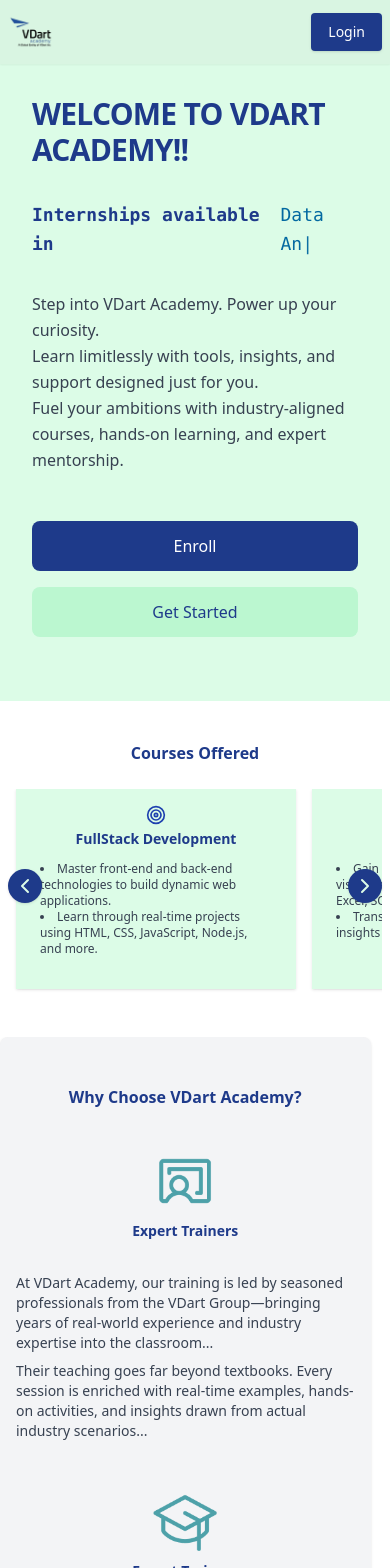
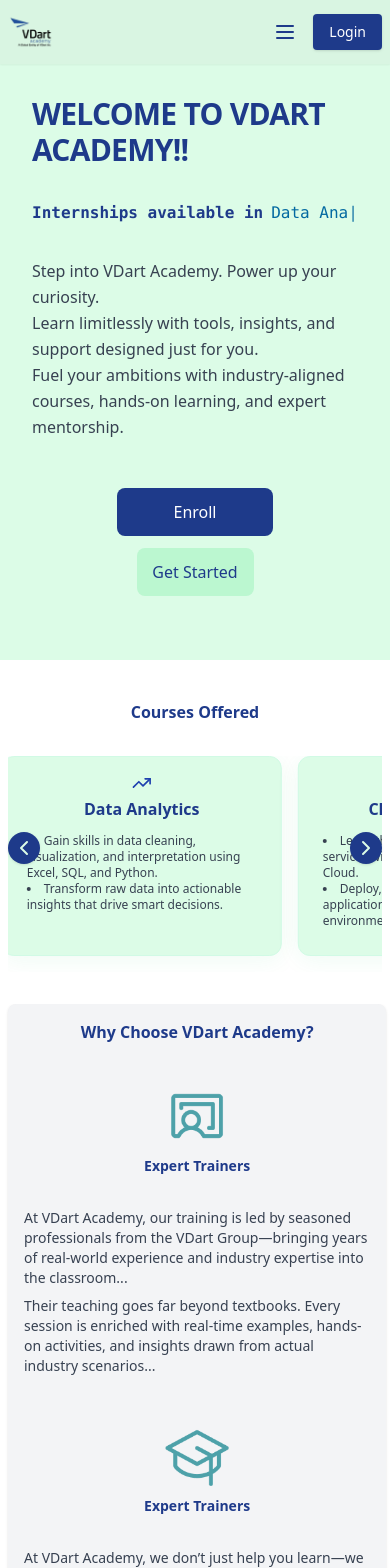
Before and after one commit to aakifsaf/VDartFrontend, a React (Vite) app in the folder frontend/: page / in a window 390 px wide. Shown: the top 1568 px of the page. Built offline with nearby package versions, Linux system fonts and the light colour scheme.

Commit message:
code updated

```diff
--- a/frontend/src/index.css
+++ b/frontend/src/index.css
@@ -2,74 +2,6 @@
 @tailwind components;
 @tailwind utilities;
 
-:root {
-  font-family: system-ui, Avenir, Helvetica, Arial, sans-serif;
-  line-height: 1.5;
-  font-weight: 400;
-
-  color-scheme: light dark;
-  color: rgba(255, 255, 255, 0.87);
-  background-color: #242424;
-
-  font-synthesis: none;
-  text-rendering: optimizeLegibility;
-  -webkit-font-smoothing: antialiased;
-  -moz-osx-font-smoothing: grayscale;
-}
-
-a {
-  font-weight: 500;
-  color: #646cff;
-  text-decoration: inherit;
-}
-a:hover {
-  color: #535bf2;
-}
-
-body {
-  margin: 0;
-  display: flex;
-  place-items: center;
-  min-width: 320px;
-  min-height: 100vh;
-}
-
-h1 {
-  font-size: 3.2em;
-  line-height: 1.1;
-}
-
-button {
-  border-radius: 8px;
-  border: 1px solid transparent;
-  padding: 0.6em 1.2em;
-  font-size: 1em;
-  font-weight: 500;
-  font-family: inherit;
-  background-color: #1a1a1a;
-  cursor: pointer;
-  transition: border-color 0.25s;
-}
-button:hover {
-  border-color: #646cff;
-}
-button:focus,
-button:focus-visible {
-  outline: 4px auto -webkit-focus-ring-color;
-}
-
-@media (prefers-color-scheme: light) {
-  :root {
-    color: #213547;
-    background-color: #ffffff;
-  }
-  a:hover {
-    color: #747bff;
-  }
-  button {
-    background-color: #f9f9f9;
-  }
-}
 
 @keyframes typewriter-loop {
   0% {
@@ -127,3 +59,16 @@
 .animate-scroll {
   animation: scroll 40s linear infinite;
 }
+
+.slider {
+  animation: roll 10s linear infinite;
+}
+
+@keyframes roll {
+  0% {
+    transform: translateX(0);
+  }
+  100% {
+    transform: translateX(-100%);
+  }
+}
--- a/frontend/src/pages/HomePage.jsx
+++ b/frontend/src/pages/HomePage.jsx
@@ -218,6 +218,41 @@
     return () => clearTimeout(timeout);
   }, [charIndex, isDeleting, roleIndex]);
 
+    useEffect(() => {
+    const el = scrollRef.current;
+    const onScroll = () => {
+      const scrollTop = window.scrollY;
+      if (el) el.scrollLeft = scrollTop;
+    };
+    window.addEventListener("scroll", onScroll);
+    return () => window.removeEventListener("scroll", onScroll);
+  }, []);
+
+  const scrollContainerRef = useRef(null);
+  const wrapperRef = useRef(null);
+
+  useEffect(() => {
+    const container = scrollContainerRef.current;
+    const wrapper = wrapperRef.current;
+
+    const handleScroll = () => {
+      const containerTop = container.offsetTop;
+      const containerHeight = container.offsetHeight;
+      const scrollY = window.scrollY;
+
+      // If in view, scroll horizontally
+      if (scrollY >= containerTop && scrollY < containerTop + containerHeight) {
+        const horizontalScroll = scrollY - containerTop;
+        wrapper.scrollLeft = horizontalScroll;
+      }
+    };
+
+    window.addEventListener("scroll", handleScroll);
+    return () => window.removeEventListener("scroll", handleScroll);
+  }, []);
+
+    const [navOpen, setNavOpen] = useState(false);
+
   return (
     <div className="flex flex-col min-h-screen bg-green-100 font-sans text-[#002244] w-full">
       {/* Header */}
@@ -228,6 +263,7 @@
         </div>
         {/* Nav Links and User Icon */}
         <div className="flex items-center gap-2 md:gap-8">
+          {/* Desktop Nav */}
           <nav className="hidden md:flex gap-4 md:gap-10 text-sm font-medium text-blue-900">
             <a href="#home" className="font-bold text-blue-900">Home</a>
             <a href="#courses" className="text-blue-900">Courses</a>
@@ -235,11 +271,40 @@
             <a href="#about" className="text-blue-900">About Us</a>
             <a href="#contact" className="text-blue-900">Contact</a>
           </nav>
+          {/* Hamburger Icon */}
+          <button
+            className="md:hidden p-2 rounded focus:outline-none"
+            onClick={() => setNavOpen(!navOpen)}
+            aria-label="Open navigation"
+          >
+            {navOpen ? <X className="w-6 h-6 text-blue-900" /> : <Menu className="w-6 h-6 text-blue-900" />}
+          </button>
           <button className="bg-blue-900 text-white px-4 md:px-8 py-2 text-sm rounded shadow hover:bg-blue-800 transition">
             Login
           </button>
         </div>
+        {/* Mobile Nav Drawer */}
+        {navOpen && (
+          <nav className="fixed top-16 left-0 w-full bg-[#D9F5E2] shadow-lg z-50 flex flex-col items-center py-6 gap-6 md:hidden animate-slideDown">
+            <a href="#home" className="font-bold text-blue-900" onClick={() => setNavOpen(false)}>Home</a>
+            <a href="#courses" className="text-blue-900" onClick={() => setNavOpen(false)}>Courses</a>
+            <a href="#gallery" className="text-blue-900" onClick={() => setNavOpen(false)}>Gallery</a>
+            <a href="#about" className="text-blue-900" onClick={() => setNavOpen(false)}>About Us</a>
+            <a href="#contact" className="text-blue-900" onClick={() => setNavOpen(false)}>Contact</a>
+          </nav>
+        )}
       </header>
+      <style>
+        {`
+          @keyframes slideDown {
+            from { opacity: 0; transform: translateY(-20px);}
+            to { opacity: 1; transform: translateY(0);}
+          }
+          .animate-slideDown {
+            animation: slideDown 0.2s ease;
+          }
+        `}
+      </style>
 
       {/* Hero Section */}
       <section className="relative overflow-hidden min-h-[200px] md:min-h-[300px] lg:min-h-[400px] px-4 md:px-8 pt-24 pb-16" id="home">
@@ -269,14 +334,15 @@
 
               {/* Typing Text */}
               <div className="mb-8">
-                <p className="text-lg md:text-xl lg:text-2xl font-mono leading-relaxed flex items-start gap-4">
-                  <span className="font-bold text-blue-900">Internships available in</span>
+  <p className="text-base sm:text-lg md:text-xl lg:text-2xl font-mono leading-relaxed flex flex-wrap md:flex-column items-start gap-2 sm:gap-4">
+    <span className="font-bold text-blue-900 ">Internships available in</span>
     <span className="relative inline-block">
       <span className="text-sky-700">{text}</span>
       <span className="animate-pulse text-sky-700">|</span>
     </span>
   </p>
 </div>
+
 
               {/* Description */}
               <div className="mb-12">
@@ -288,13 +354,14 @@
               </div>
 
               {/* Action Buttons */}
-              <div className="flex flex-col md:flex-row gap-4 md:gap-6">
-                <button className="w-full md:w-auto px-6 md:px-8 py-3 md:py-4 bg-blue-900 rounded-lg hover:bg-blue-800 transition-all duration-200 hover:text-white">
-                  <a href="https://forms.gle/UJpTdevcRG2d61ur6" target="_blank" rel="noopener noreferrer" className="text-white">
+              <div className="flex flex-col items-center md:items-start md:flex-row  gap-3 md:gap-6">
+                <a href="https://forms.gle/UJpTdevcRG2d61ur6" target="_blank" rel="noopener noreferrer">
+                <button className="w-[40vw] md:w-auto px-6 md:px-8 py-3 md:py-4 text-white bg-blue-900 rounded-lg hover:bg-blue-800 transition-all duration-200">
+
                     Enroll
+                </button>
                  </a>
-                </button>
-                <button className="w-full md:w-auto px-6 md:px-8 py-3 md:py-4 bg-green-200 text-blue-900 rounded-lg hover:bg-green-300 transition-all duration-200">
+                <button className="w-[30vw] md:w-auto px-2 md:px-8 py-3 md:py-4 bg-green-200 text-blue-900 rounded-lg hover:bg-green-300 transition-all duration-200">
                   Get Started
                 </button>
               </div>
@@ -307,7 +374,7 @@
                 src={images[currentIndex]}
                 alt="Changing"
                 className={`absolute bottom-0 right-0 transition-all duration-500  md:h-[460px] ${
-                  currentIndex === 2 ? 'max-w-[460px] md:max-w-[460px] right-0' : 'max-w-[320px] md:max-w-[320px] right-4 md:right-10'
+                  currentIndex === 2 ? 'max-w-[480px] md:max-w-[480px] right-0' : 'max-w-[330px] md:max-w-[330px] right-4 md:right-10'
                 }`}
               />
         </div>
@@ -315,10 +382,10 @@
 
       {/* Courses Offered */}
 <section className="relative px-2 md:px-4 pt-10 pb-8 bg-white z-0" id="courses">
-        <h3 className="text-center text-base font-bold text-blue-900 relative z-50 pb-6">
+  <h3 className="text-center text-base font-bold text-blue-900 relative z-50 pb-8">
     Courses Offered
   </h3>
-        <div className="overflow-x-auto w-full z-20">
+  <div className="overflow-x-hidden w-full z-20">
     <div className="absolute top-[50%] left-2 z-50">
       <button onClick={scrollLeft} className="bg-blue-900 shadow p-1 rounded-full">
         <ChevronLeft className="text-green-100" />
@@ -329,29 +396,42 @@
         <ChevronRight className="text-green-100" />
       </button>
     </div>
-          <div className="overflow-x-auto w-full z-20">
+    <div className="overflow-x-hidden w-full z-20">
       <div
         ref={sliderRef}
-              className="flex gap-4 md:gap-6 snap-x snap-mandatory overflow-x-auto scroll-smooth px-2 pb-4"
-              style={{ scrollbarWidth: "none" }}
+        className="flex gap-4 md:gap-6 snap-x snap-mandatory px-2 pb-4 animate-courses-roll"
+        style={{
+          scrollbarWidth: "none",
+          animation: "coursesRoll 10s linear infinite",
+        }}
+        onMouseEnter={e => e.currentTarget.style.animationPlayState = "paused"}
+        onMouseLeave={e => e.currentTarget.style.animationPlayState = "running"}
       >
-              {/* Hide Scrollbar for Webkit */}
         <style>{`
           ::-webkit-scrollbar {
             display: none;
           }
+          @keyframes coursesRoll {
+          0% { transform: translateX(0); }
+          80% { transform: translateX(-105%); }
+          90% { transform: translateX(-105%); }
+          95% { transform: translateX(0); }
+        }
         `}</style>
-              {/* Card Template */}
-              {courses.map((course, idx) => (
+        {[...courses, ...courses].map((course, idx) => (
           <div
             key={idx}
-                  className="w-[280px] md:w-[380px] lg:w-[400px] h-[200px] snap-center bg-green-100 p-4 md:p-6 shadow text-center flex-shrink-0"
+            className="w-[280px] md:w-[380px] lg:w-[400px] h-[200px] snap-center bg-green-100 p-4 md:p-6 shadow text-center flex-shrink-0 rounded-xl transition-transform duration-300 hover:scale-105"
+            style={{
+              boxShadow: "0 4px 24px rgba(34,197,94,0.07)",
+              border: "1px solid #d1fae5",
+            }}
           >
             <div className="flex flex-col items-center gap-1 mb-2">
               {course.icon}
-                    <h4 className="font-semibold text-sm text-blue-900">{course.title}</h4>
+              <h4 className="font-semibold text-base md:text-lg text-blue-900">{course.title}</h4>
             </div>
-                  <ul className="text-xs list-disc list-inside text-gray-700 text-left mt-3 px-2 md:px-4">
+            <ul className="text-xs md:text-sm list-disc list-inside text-gray-700 text-left mt-3 px-2 md:px-4">
               {course.points.map((pt, i) => (
                 <li key={i}>{pt}</li>
               ))}
@@ -364,8 +444,8 @@
 </section>
 
       {/* About Section */}
-      <section className="bg-white " id="about">
-        <div className="gap-6 bg-gray-100 py-12 px-4 md:px-20 rounded-lg shadow w-[95vw] md:w-[100vw]">
+      <section className="bg-white px-2" id="about">
+        <div className=" gap-6 bg-gray-100 py-4 md:py-12 px-4 md:px-20 rounded-lg shadow w-[97vw] md:w-[100vw]">
         <h2 className="text-center text-base font-bold text-blue-900 mb-10">Why Choose VDart Academy?</h2>
         <div className="space-y-12">
           {/* Feature Blocks */}
@@ -430,8 +510,8 @@
       </section>
 
       {/* Alumni Section */}
-      <section className="bg-[#fdfdfb] py-10 px-2 md:px-4">
-        <h3 className="text-center text-sm font-bold text-blue-900 mb-6">
+      <section className="bg-[#fdfdfb] py-8 px-2 md:px-4">
+        <h3 className="text-center text-sm font-bold text-blue-900 mb-8">
           Hear From Our Alumni
         </h3>
         <div className="max-w-5xl h-auto md:h-[180px] mx-auto bg-gray-100 rounded shadow-md flex flex-col md:flex-row items-center overflow-hidden">
@@ -461,58 +541,79 @@
       </section>
 
       {/* Contact Section */}
-      <section className="bg-gray-100 py-10 px-2 md:px-4" id="contact">
-        <h2 className="text-center text-sm font-bold text-blue-900 mb-8">Contact Us</h2>
-        <div className="w-full max-w-xl md:w-[700px] md:h-[460px] mx-auto bg-white p-4 md:p-10 rounded shadow-md flex items-center justify-center">
+      <section className="bg-gray-100 py-10 px-4" id="contact">
+  <h2 className="text-center text-xl font-bold text-blue-900 mb-10">Contact Us</h2>
+  <div className="max-w-6xl mx-auto bg-white rounded shadow-md overflow-hidden grid grid-cols-1 md:grid-cols-2">
+    {/* Map Section */}
+    <div className="h-80 md:h-auto hidden md:block">
+  <iframe
+    title="Location Map"
+    src="https://www.google.com/maps/embed?pb=!1m18!1m12!1m3!1d15677.361437052865!2d78.67921652814984!3d10.785222629822906!2m3!1f0!2f0!3f0!3m2!1i1024!2i768!4f13.1!3m3!1m2!1s0x3baaf55b333f9c25%3A0xfc2cfc83ced05e74!2sVDart!5e0!3m2!1sen!2sin!4v1752641096910!5m2!1sen!2sin"  // Replace with your location embed URL
+    width="100%"
+    height="100%"
+    allowFullScreen=""
+    loading="lazy"
+    referrerPolicy="no-referrer-when-downgrade"
+    className="w-full h-full border-0"
+  ></iframe>
+</div>
+    {/* Form Section */}
+    <div className="min-h-screen flex items-center justify-center bg-gradient-to-br from-green-100 via-blue-100 to-blue-200 p-6 md:p-10">
   <form
     ref={formRef}
     onSubmit={sendEmail}
-            className="space-y-6 md:space-y-8 w-full md:w-[500px]"
+    className="w-full max-w-md backdrop-blur-md bg-white/70 border border-white/40 rounded-xl shadow-2xl p-8 space-y-6"
   >
+    <h2 className="text-2xl font-semibold text-blue-900 text-center">Contact Us</h2>
+
     <input
       type="text"
       name="name"
-              placeholder="Name"
+      placeholder="Your Name"
       required
-              className="w-full px-4 py-2 border border-blue-900 bg-green-100 text-sm focus:outline-none focus:ring-2 focus:ring-blue-300"
+      className="w-full px-4 py-3 border border-transparent rounded-lg bg-white/60 focus:outline-none focus:ring-2 focus:ring-blue-500 placeholder-gray-500 text-sm shadow-sm transition-all"
     />
     <input
       type="email"
       name="email"
-              placeholder="Email address"
+      placeholder="Email Address"
       required
-              className="w-full px-4 py-2 border border-blue-900 bg-green-100 text-sm focus:outline-none focus:ring-2 focus:ring-blue-300"
+      className="w-full px-4 py-3 border border-transparent rounded-lg bg-white/60 focus:outline-none focus:ring-2 focus:ring-blue-500 placeholder-gray-500 text-sm shadow-sm transition-all"
     />
     <input
       type="tel"
       name="phone"
       placeholder="Phone Number"
-              className="w-full px-4 py-2 border border-blue-900 bg-green-100 text-sm focus:outline-none focus:ring-2 focus:ring-blue-300"
+      className="w-full px-4 py-3 border border-transparent rounded-lg bg-white/60 focus:outline-none focus:ring-2 focus:ring-blue-500 placeholder-gray-500 text-sm shadow-sm transition-all"
     />
     <input
       type="text"
       name="subject"
       placeholder="Subject"
-              className="w-full px-4 py-2 border border-blue-900 bg-green-100 text-sm focus:outline-none focus:ring-2 focus:ring-blue-300"
+      className="w-full px-4 py-3 border border-transparent rounded-lg bg-white/60 focus:outline-none focus:ring-2 focus:ring-blue-500 placeholder-gray-500 text-sm shadow-sm transition-all"
     />
-            <input
-              type="text"
+    <textarea
       name="message"
       placeholder="Message"
+      rows="4"
       required
-              className="w-full px-4 py-2 border border-blue-900 bg-green-100 text-sm focus:outline-none focus:ring-2 focus:ring-blue-300"
+      className="w-full px-4 py-3 border border-transparent rounded-lg bg-white/60 focus:outline-none focus:ring-2 focus:ring-blue-500 placeholder-gray-500 text-sm shadow-sm resize-none transition-all"
     />
+
     <div className="flex justify-center">
       <button
         type="submit"
-                className="bg-blue-900 text-white px-8 py-2 text-sm hover:bg-blue-800 transition-all"
+        className="bg-blue-600 hover:bg-blue-700 text-white font-medium px-8 py-3 rounded-lg shadow-md hover:shadow-lg transition-all duration-200"
       >
-                Submit
+        Send Message
       </button>
     </div>
   </form>
 </div>
+
+  </div>
 </section>
+
 
       {/* Footer */}
       <footer className="bg-blue-900 text-white px-4 md:px-6 py-10">
@@ -524,7 +625,6 @@
               info@vdartacademy.com
             </a>
             <p className="text-sm flex items-center md:items-start gap-2 md:gap-3 text-blue-100">
-              <MapPin className="h-4 w-4 md:h-5 md:w-5 text-blue-100 flex-shrink-0" />
               <span className="flex-grow">
                 Vdart, 30, Chennai - Theni Hwy, Mannarpuram, Sangillyandapuram, Tiruchirappalli, Tamil Nadu 620020
               </span>
```
Lines whose indentation alone changed are shown as unchanged.
